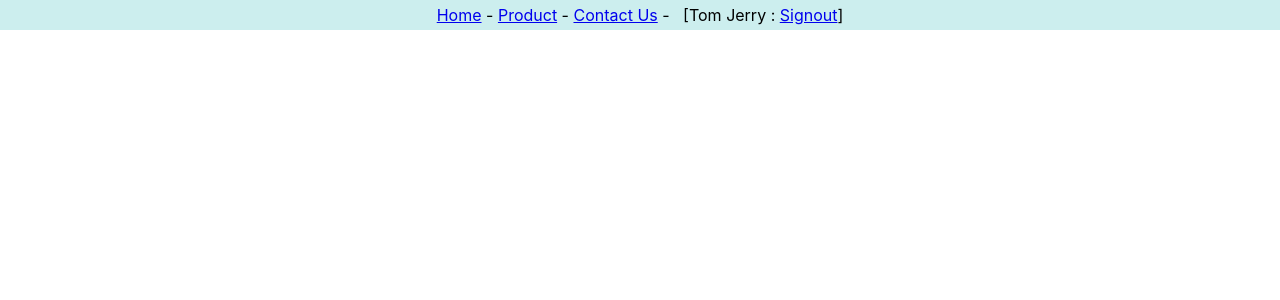
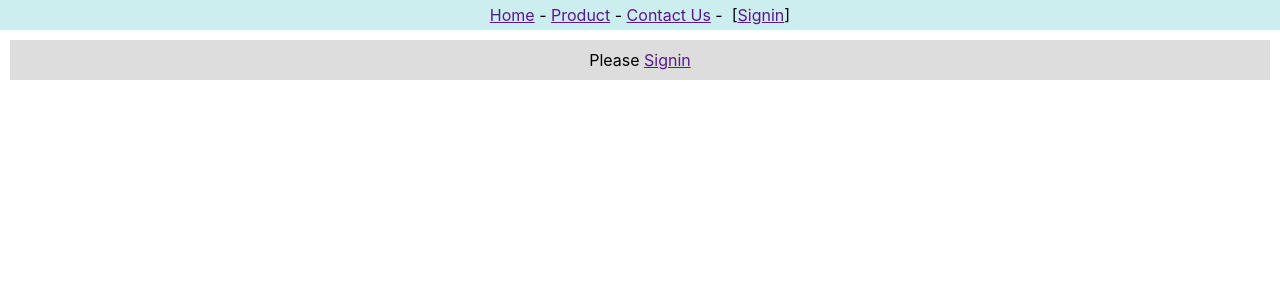
Before and after one commit to Niruthub/app1, a React (Create React App) app: page / in a window 1280 px wide. Shown: the top 300 px of the page. Built offline with nearby package versions, Linux system fonts and the light colour scheme.

Commit message:
create  context-content2 , context-header2 ,  edit App.js

```diff
--- a/src/App.js
+++ b/src/App.js
@@ -5,12 +5,18 @@
 // import MessageBox from './state-func'
 import {userContext} from './context'
 import Header from './context-header'
+import Content from './context-content'
+import Header2 from './context-header2'
+import { Component2 } from 'react'
+import Content2 from './context-content2'
 
 
 export default function App(){
+  let [user,setUser] = React.useState('');
   return (
-    <userContext.Provider value={'Tom Jerry'}>
-      <Header/>
+    <userContext.Provider value={[user,setUser]}>
+      <Header2/>
+      <Content2/>
     </userContext.Provider>
     )
 }
--- /dev/null
+++ b/src/context-content.js
@@ -0,0 +1,19 @@
+import React from "react";
+import { userContext } from "./context";
+
+export default function Content(){
+    let user = React.useContext(userContext)
+
+    const contentStyle = {
+        backgroundColor: '#ddd',
+        textAlign: 'center',
+        margin: 10,
+        padding: 10
+    }
+
+    return(
+        <div style={contentStyle}>
+            Hello {user}
+        </div>
+    )
+}
--- /dev/null
+++ b/src/context-content2.js
@@ -0,0 +1,27 @@
+import React from "react";
+import { userContext } from "./context";
+
+export default function Content2(){
+    let [user,setUser] = React.useContext(userContext)
+
+    const contentStyle = {
+        backgroundColor: '#ddd',
+        textAlign: 'center',
+        margin: 10,
+        padding: 10
+    }
+    const onClickSignin = (event) =>{
+        event.preventDefault()
+        setUser('Nirut')
+    }
+
+    return(
+        <div style={contentStyle}>
+            {
+                (user)
+                ?<span>Hello {user}</span>
+                :<span>Please <a href="" onClick={(ev) => onClickSignin(ev)}>Signin</a></span>
+            }
+        </div>
+    )
+}
--- a/src/context-header.js
+++ b/src/context-header.js
@@ -1,4 +1,4 @@
-import React, { Component } from "react";
+import React from "react";
 import {userContext} from './context'
 
 export default class Header extends React.Component{
--- /dev/null
+++ b/src/context-header2.js
@@ -0,0 +1,40 @@
+import React from "react";
+import {userContext} from './context'
+
+export default class Header2 extends React.Component{
+    static contextType = userContext
+
+    render(){
+        let[user,setUser] = this.context
+
+        const headerStyle = {
+            backgroundColor:'#cee',
+            textAlign:'center',
+            padding: 5
+        }
+
+        const onClickSignout = (event) =>{
+            event.preventDefault()
+            setUser('')
+        }
+
+        const onClickSignin = (event) =>{
+            event.preventDefault()
+            setUser('Nirut')
+        }
+
+        return(
+            <div style={headerStyle}>
+                <a href="">Home</a>&nbsp;-&nbsp;
+                <a href="">Product</a>&nbsp;-&nbsp;
+                <a href="">Contact Us</a>&nbsp;-&nbsp;&nbsp;
+                {
+                    (user)
+                    ?<span>[{user}&nbsp;:&nbsp;<a href="" onClick={onClickSignout}>Signout</a>]</span>
+                    :<span>[<a href="" onClick={onClickSignin}>Signin</a>]</span>
+
+                }
+            </div>
+        )
+    }
+}
```
